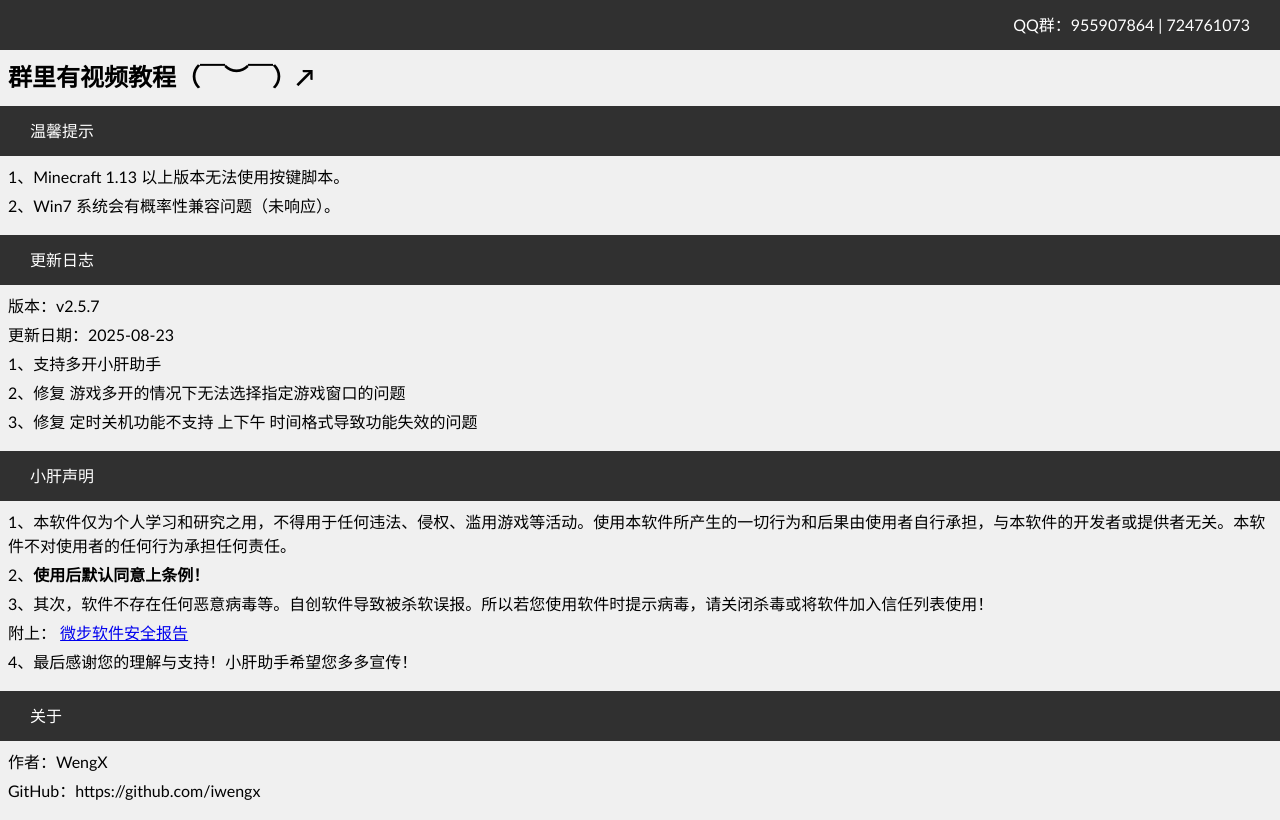
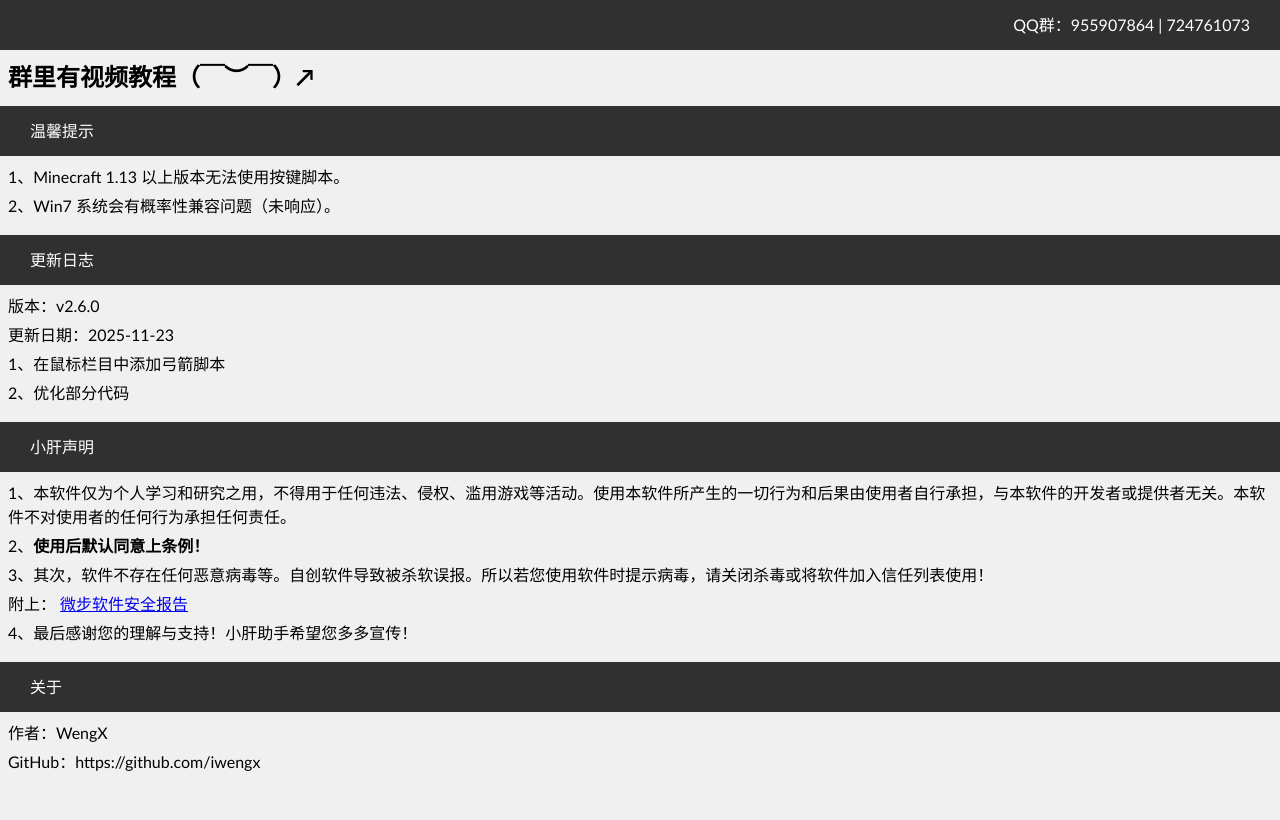
Before and after one commit to iwengx/wengx.cn-html, a website built with Vite: page programhome.html in a window 1280 px wide. Built offline with nearby package versions, Linux system fonts and the light colour scheme.

Commit message:
update: 更新小肝助手 v2.6.0 版本

```diff
--- a/programhome.html
+++ b/programhome.html
@@ -69,11 +69,10 @@
         <p>更新日志</p>
       </div>
       <div class="text-box">
-        <p>版本：v2.5.7</p>
-        <p>更新日期：2025-08-23</p>
-        <p>1、支持多开小肝助手</p>
-        <p>2、修复 游戏多开的情况下无法选择指定游戏窗口的问题</p>
-        <p>3、修复 定时关机功能不支持 上下午 时间格式导致功能失效的问题</p>
+        <p>版本：v2.6.0</p>
+        <p>更新日期：2025-11-23</p>
+        <p>1、在鼠标栏目中添加弓箭脚本</p>
+        <p>2、优化部分代码</p>
       </div>
     </div>
 
```
Also changed, not shown: src/scripts/download.js (+4 -4 lines).
